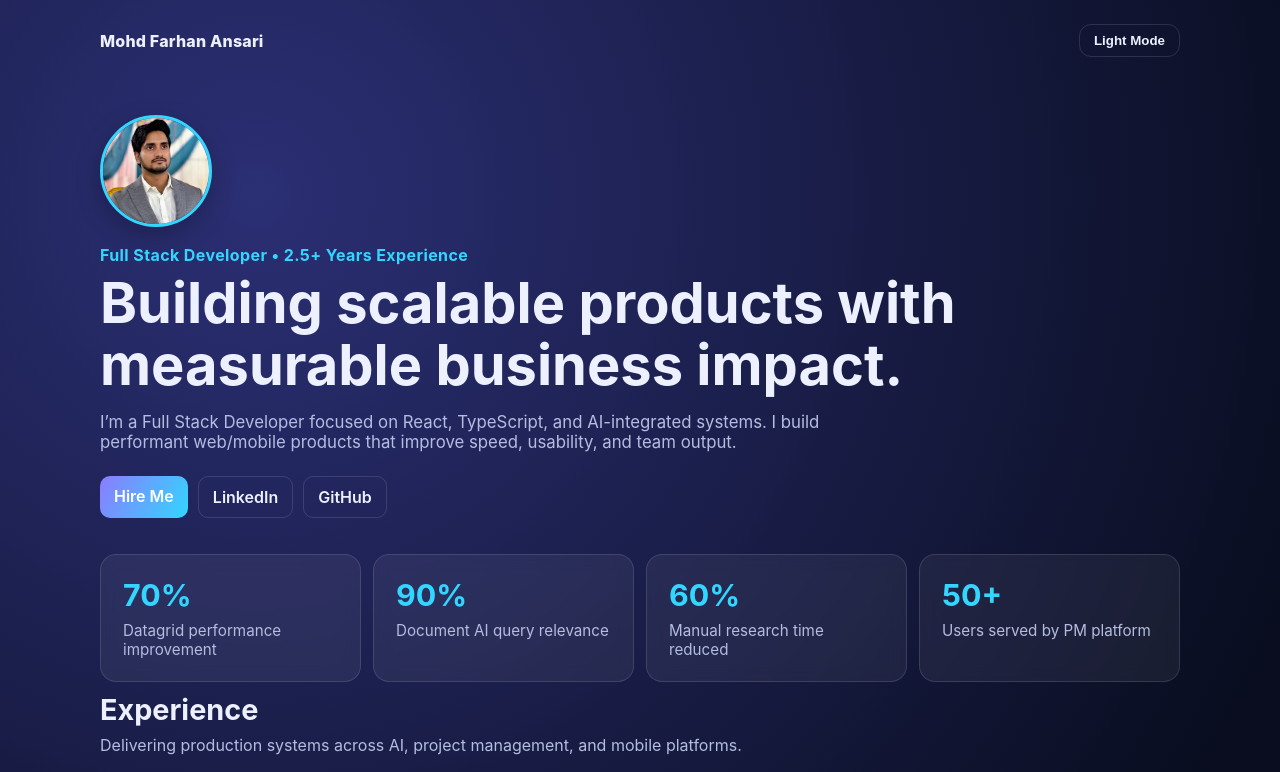
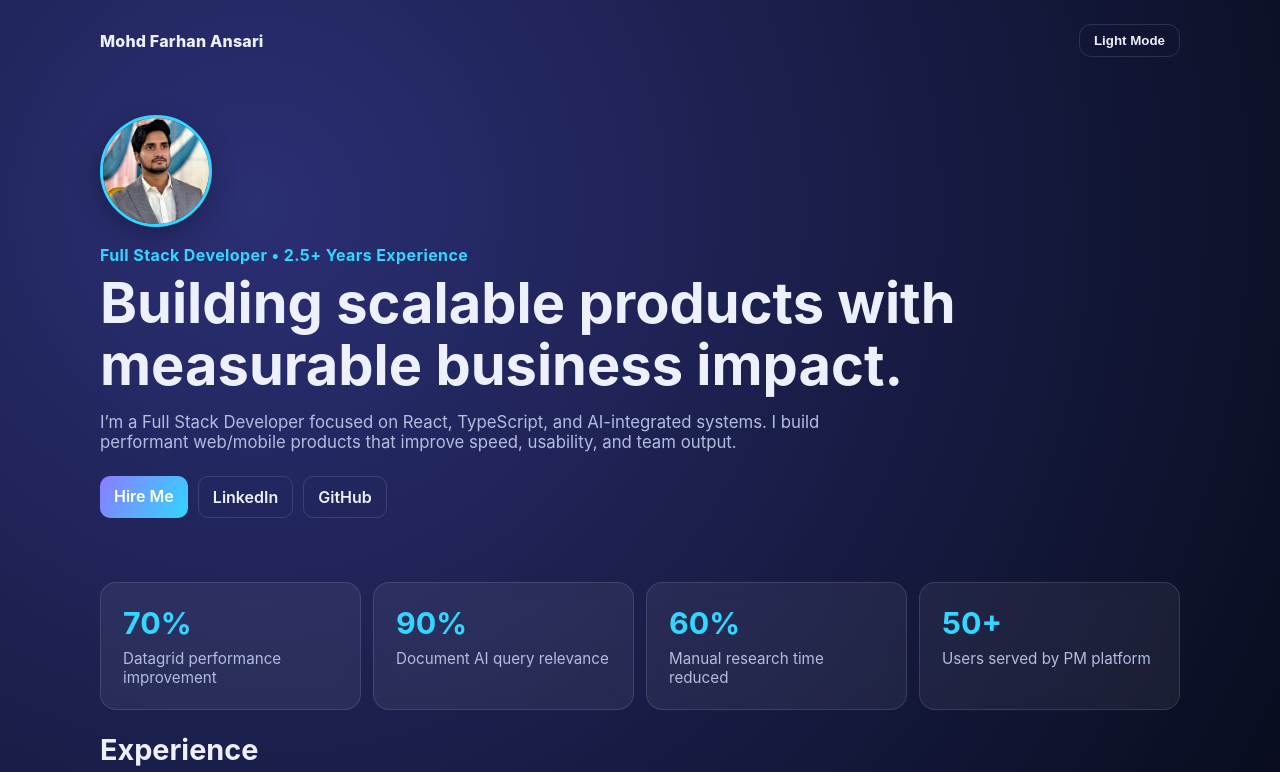
Before and after one commit to farhan10ansari/farhan-portfolio, a React (Vite) app: page / in a window 1280 px wide. Shown: the top 772 px of the page. Built offline with nearby package versions, Linux system fonts and the light colour scheme.

Commit message:
Improve section spacing between portfolio blocks

```diff
--- a/src/App.css
+++ b/src/App.css
@@ -41,6 +41,10 @@ body {
   margin: 0 auto;
 }
 
+.container + .container {
+  margin-top: 22px;
+}
+
 .reveal {
   animation: fadeUp .5s ease;
 }
@@ -81,7 +85,7 @@ body {
 }
 
 .heroContent {
-  padding: 58px 0 36px;
+  padding: 58px 0 42px;
 }
 
 .profilePhoto {
```
